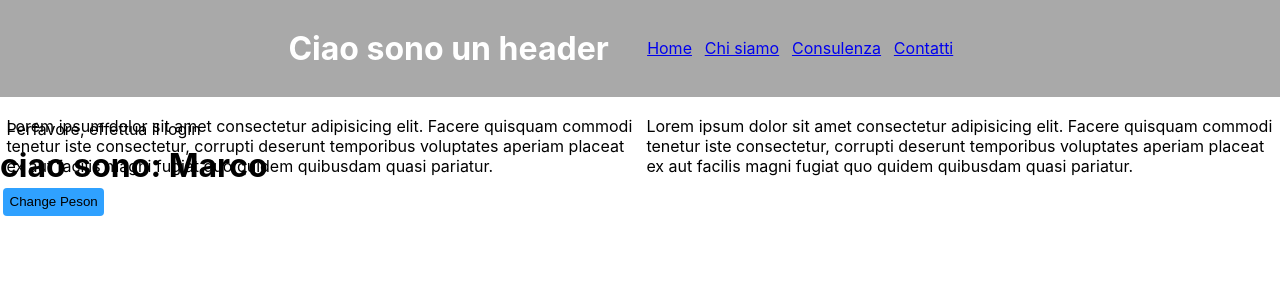
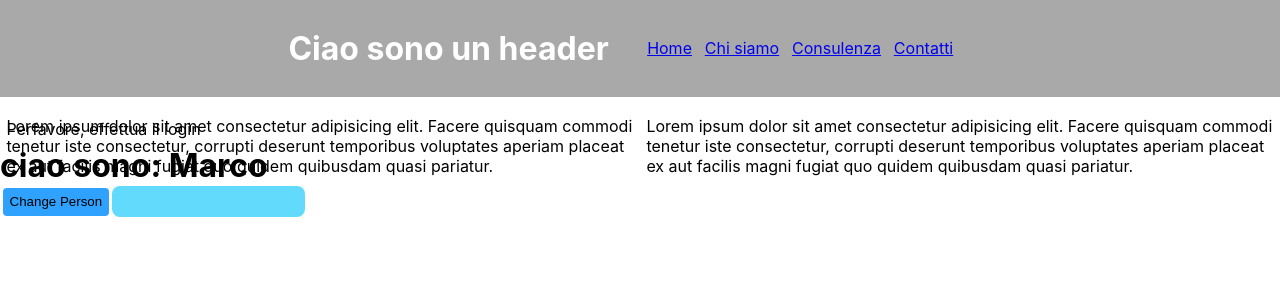
Before and after one commit to MarcoSac1/first-proj-react, a React (Create React App) app: page / in a window 1280 px wide. Shown: the top 282 px of the page. Built offline with nearby package versions, Linux system fonts and the light colour scheme.

Commit message:
enhance NewComponent: add input field for dynamic text display; update styles for improved layout

```diff
--- a/src/App.css
+++ b/src/App.css
@@ -54,6 +54,7 @@ p{
   display: flex;
   flex-direction: column;
   align-items: center;
+
 }
 
 .card > img{
@@ -83,6 +84,12 @@ button:hover{
   transition: .4s linear;
 }
 
+input{
+  padding: .5rem;
+  background-color: #61dafb;
+  border: none;
+  border-radius: 8px;
+}
 @keyframes App-logo-spin {
   from {
     transform: rotate(0deg);
--- a/src/components/NewComponent.jsx
+++ b/src/components/NewComponent.jsx
@@ -1,17 +1,34 @@
 import { useState } from 'react';
 import '../App.css';
 
-function NewComponent(){
-    const [person, setPerson] = useState('Marco');
+function NewComponent() {
 
+    const [person, setPerson] = useState('Marco');// Definisce lo stato 'person' con valore iniziale 'Marco'
 
-return(
-    <>
-    <div>
-        <h1>ciao sono: {person}</h1>
-        <button onClick={()=>setPerson(person === 'Marco' ? 'Franco':'Marco')}>Change Peson</button>
-    </div>
-    </>
-)
+    const [paraghaph, setParagraph] = useState('');//  Definisce lo stato 'paraghaph' con valore iniziale vuoto
+
+    const handleInputChange = (e) => { //Funzione per gestire il cambiamento dell'input
+
+        setParagraph(e.target.value);//  Aggiorna lo stato 'paraghaph' con il valore dell'input
+    };
+
+    return (
+        <>
+            <div>
+            {/* // Mostra il valore dello stato 'person' */}
+                <h1>ciao sono: {person}</h1>
+
+                {/*  Bottone per cambiare il valore dello stato 'person' */}
+                <button onClick={() => setPerson(person === 'Marco' ? 'Franco' : 'Marco')}>Change Person</button>
+
+                {/* //Input per inserire testo, che aggiorna lo stato 'paraghaph' */}
+                <input  onChange={handleInputChange} type="text" />
+
+                {/* // Paragrafo che mostra il valore dello stato 'paraghaph' */}
+                <p>{paraghaph}</p>
+            </div>
+        </>
+    );
 }
+
 export default NewComponent;
```
